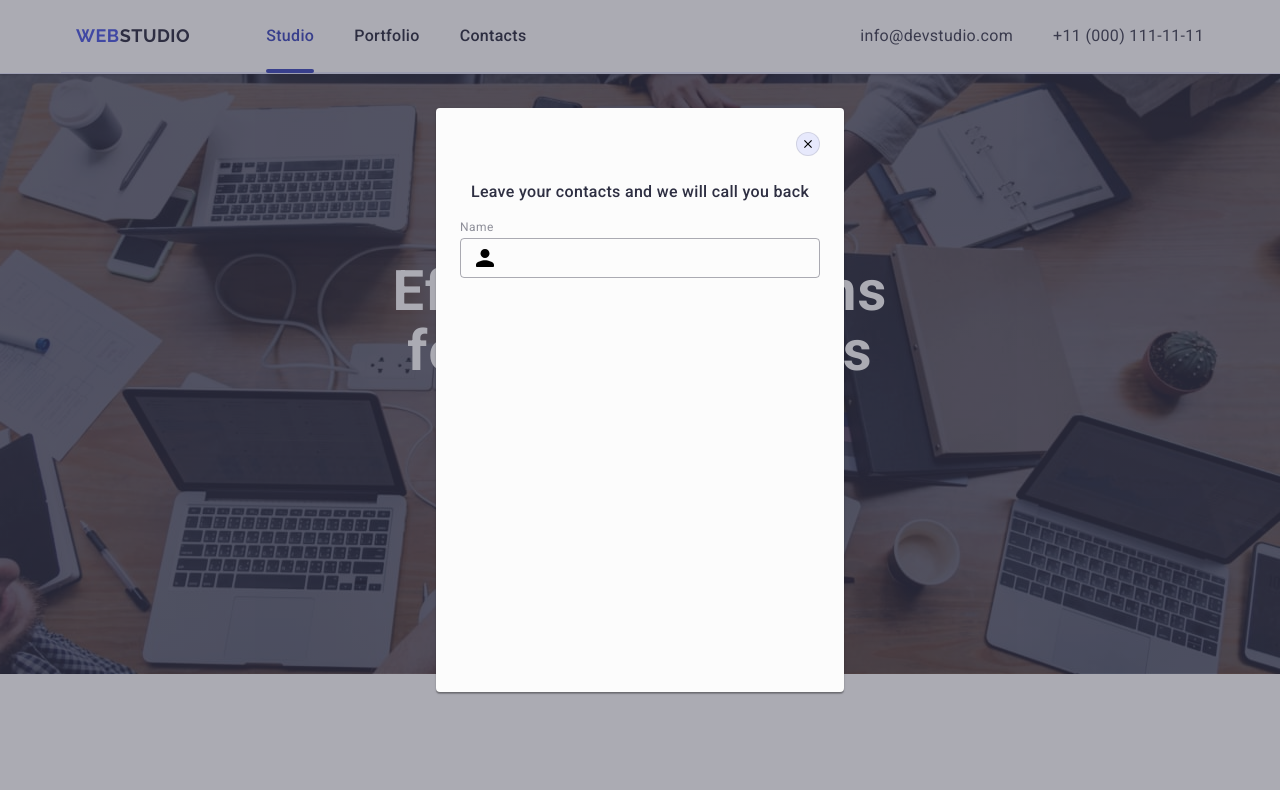
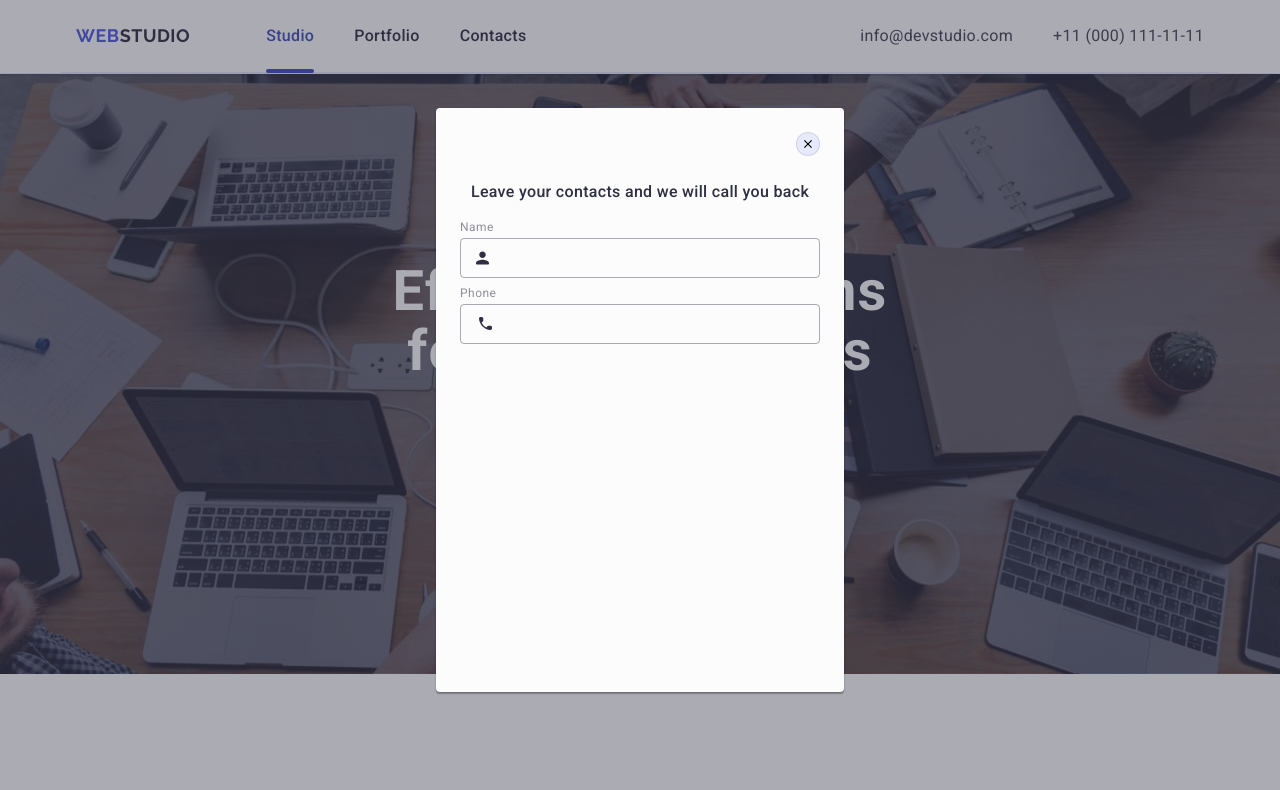
Before and after one commit to serdechvlad/hw5, a plain HTML site: page index.html in a window 1280 px wide. Shown: the top 790 px of the page. Drawn offline with nearby package versions, Linux system fonts and the light colour scheme.

Commit message:
index.html

```diff
--- a/css/styles.css
+++ b/css/styles.css
@@ -604,6 +604,7 @@ cursor: pointer;
     letter-spacing: 0.04em;
     display: block;
     margin-bottom: 4px;
+    margin-top: 8px;
     }
 .input-cont {
     position: relative;
@@ -630,10 +631,12 @@ cursor: pointer;
     left: 16px;
     top: 50%;
     transform: translateY(-50%);
-    fill: #2E2F42
-    left 16;
+    fill: #2E2F42;
     transition: fill 250ms cubic-bezier(0.4, 0, 0.2, 1);
-
+}
+.small-size {
+    width: 13px;
+    height: 15px;
 
 }
 .input-name:focus + .svg-icon {
@@ -643,3 +646,7 @@ cursor: pointer;
 .input-name:hover + .svg-icon {
     fill: #4D5AE5;
 }
+.svg-icon:hover {
+    fill: #4D5AE5;
+}
+/* phone */
--- a/index.html
+++ b/index.html
@@ -515,7 +515,7 @@
                 required
               />
               <svg
-                class="svg-icon"
+                class="svg-icon small-size"
                 width="18"
                 height="24"
                 aria-label="user
@@ -524,6 +524,26 @@
                 <use href="./images/icons.svg#icon-chuvak"></use>
               </svg>
             </div>
+            <!-- phone -->
+            <div class="modal-container-name">
+            <label for="phone-number" class="modal-label-name">Phone</label>
+            <div class="input-cont">
+              <input
+                class="input-name"
+                type="text"
+                name="phone-number"
+                id="phone-number"
+                required
+              />
+              <svg
+                class="svg-icon"
+                width="18"
+                height="24"
+                aria-label="phone icon black"
+              >
+                <use href="./images/icons.svg#icon-phone-black-18dp-1"></use>
+              </svg>
+            </div>
           </div>
         </form>
       </div>
```
